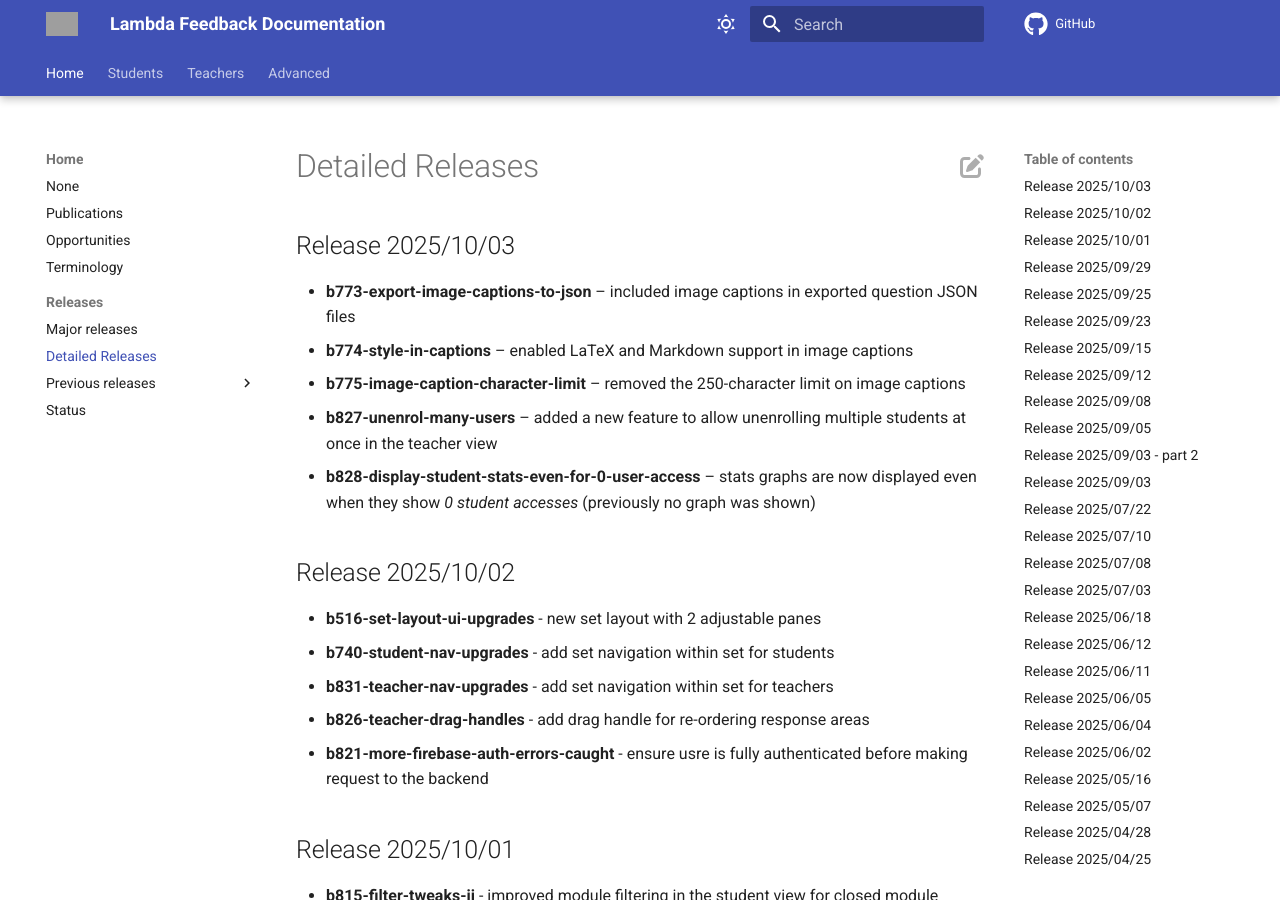
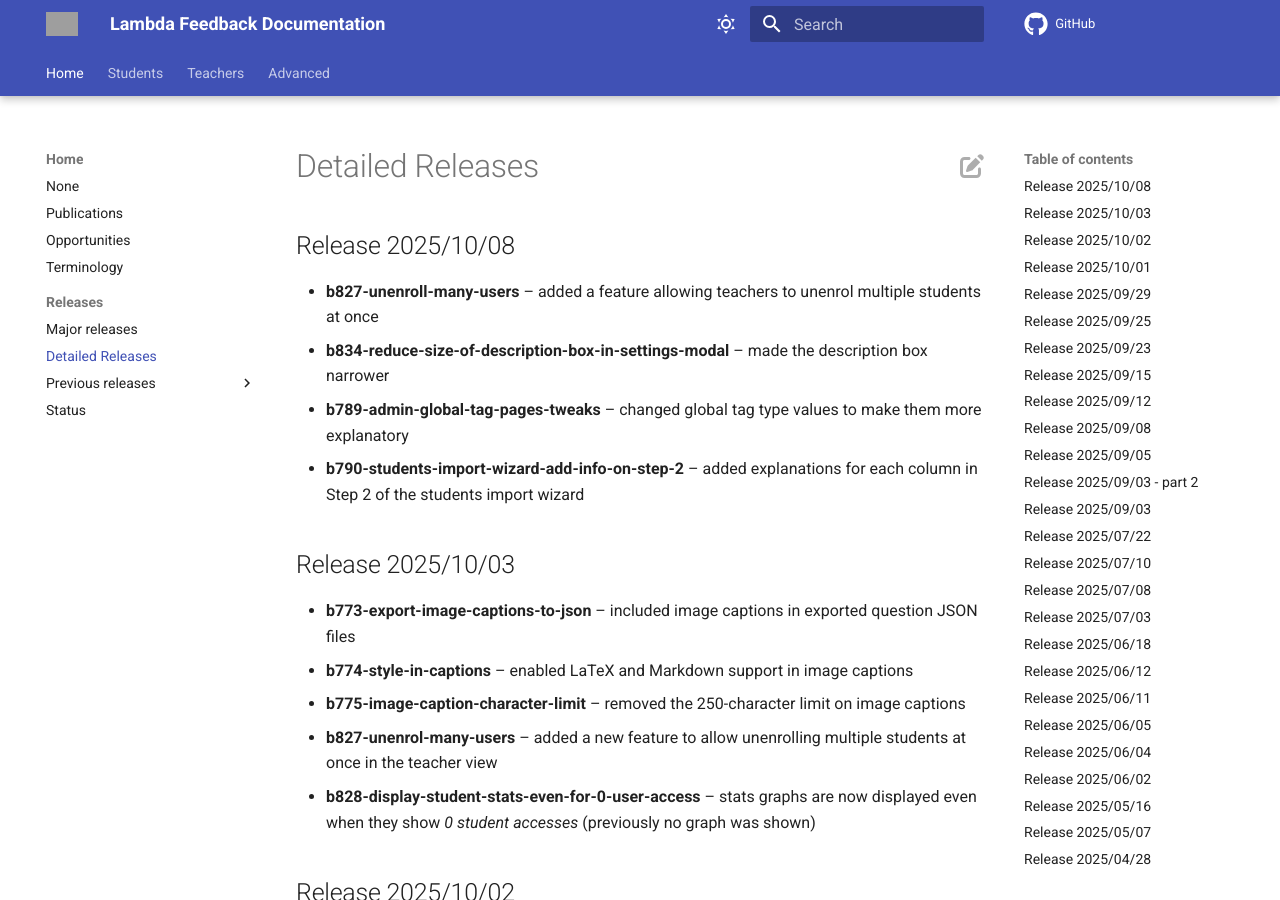
Before and after one commit to lambda-feedback/user-documentation, an MkDocs documentation site: the page built from docs/releases/detailed_releases.md, in a window 1280 px wide and 900 px high. Built offline with MkDocs 1.6.1 and Material for MkDocs 9.7.7, drawn with Linux system fonts in a browser that asks for light colours; comment, search, counter and statistics services are not loaded; grey boxes are pictures that could not be loaded.

Commit message:
Release 2025/10/08 added

```diff
--- a/docs/releases/detailed_releases.md
+++ b/docs/releases/detailed_releases.md
@@ -1,3 +1,10 @@
+## Release 2025/10/08
+
+- **b827-unenroll-many-users** – added a feature allowing teachers to unenrol multiple students at once
+- **b834-reduce-size-of-description-box-in-settings-modal** – made the description box narrower
+- **b789-admin-global-tag-pages-tweaks** – changed global tag type values to make them more explanatory
+- **b790-students-import-wizard-add-info-on-step-2** – added explanations for each column in Step 2 of the students import wizard
+
 ## Release 2025/10/03
 
 - **b773-export-image-captions-to-json** – included image captions in exported question JSON files
```
